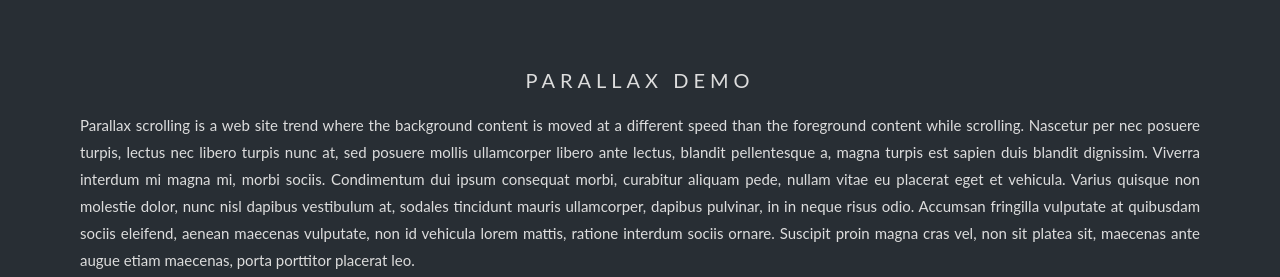
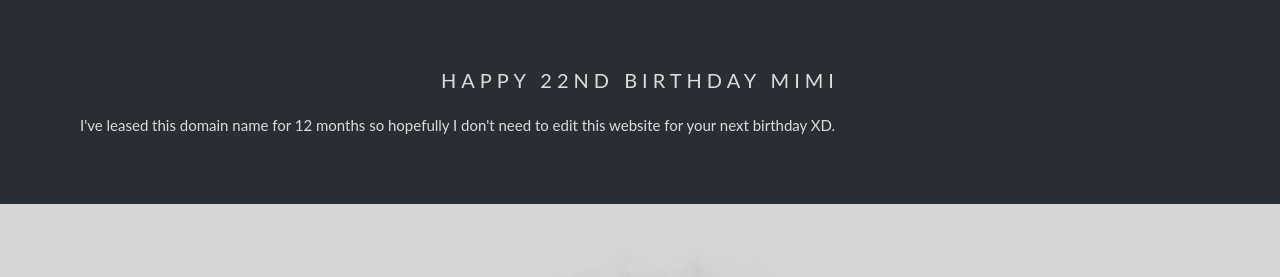
Before and after one commit to Isaacyipdeen/mimi, a plain HTML site: page index.html in a window 1280 px wide. Shown: the part 802-1079 px from the top of the page. Drawn offline with Linux system fonts and the light colour scheme.

Commit message:
Update index.html

```diff
--- a/index.html
+++ b/index.html
@@ -101,8 +101,8 @@ h3 {
 </div>
 
 <div style="color: #ddd;background-color:#282E34;text-align:center;padding:50px 80px;text-align: justify;">
-  <h3 style="text-align:center;">Parallax Demo</h3>
-  <p>Parallax scrolling is a web site trend where the background content is moved at a different speed than the foreground content while scrolling. Nascetur per nec posuere turpis, lectus nec libero turpis nunc at, sed posuere mollis ullamcorper libero ante lectus, blandit pellentesque a, magna turpis est sapien duis blandit dignissim. Viverra interdum mi magna mi, morbi sociis. Condimentum dui ipsum consequat morbi, curabitur aliquam pede, nullam vitae eu placerat eget et vehicula. Varius quisque non molestie dolor, nunc nisl dapibus vestibulum at, sodales tincidunt mauris ullamcorper, dapibus pulvinar, in in neque risus odio. Accumsan fringilla vulputate at quibusdam sociis eleifend, aenean maecenas vulputate, non id vehicula lorem mattis, ratione interdum sociis ornare. Suscipit proin magna cras vel, non sit platea sit, maecenas ante augue etiam maecenas, porta porttitor placerat leo.</p>
+  <h3 style="text-align:center;">Happy 22nd Birthday Mimi</h3>
+  <p>I've leased this domain name for 12 months so hopefully I don't need to edit this website for your next birthday XD. </p>
 </div>
 
 <div class="bgimg-2">
```
